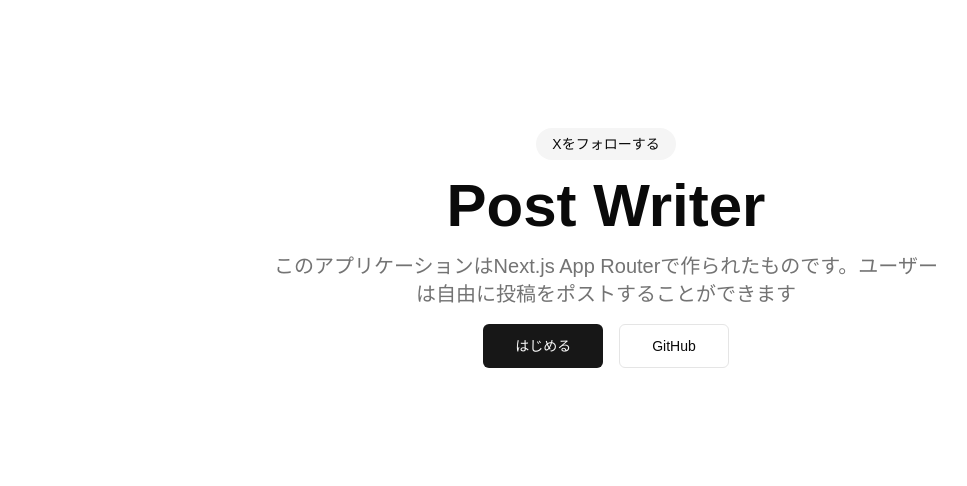
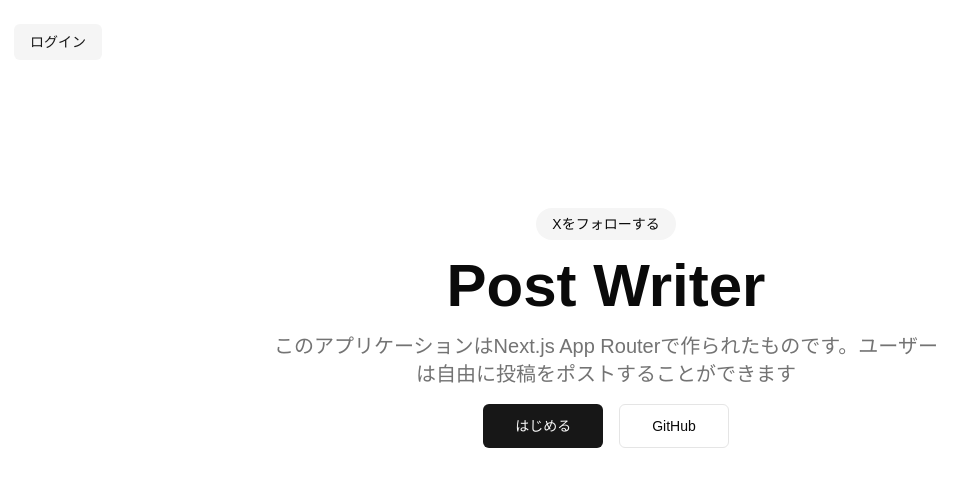
Before and after one commit to fmot/blog-platform, a Next.js app: page / in a window 1280 px wide. Shown: the top 486 px of the page, without its empty margins (34-1001 px from the left). Built offline with nearby package versions, Linux system fonts and the light colour scheme.

Commit message:
2-11 start creating header

```diff
--- /dev/null
+++ b/app/(marketing)/layout.tsx
@@ -0,0 +1,22 @@
+import { buttonVariants } from "@/components/ui/button";
+import { cn } from "@/lib/utils";
+import  Link from "next/link";
+
+export default function MarketingLayout({
+    children,
+}: {
+    children: React.ReactNode
+}){
+    return (
+        <div>
+            <header className="container z-40 bg-background">
+                <div className="h-20 py-6 pl-4 sm:pl-8 md:pl-10 lg:pl-12">
+                    <nav>
+                        <Link href={"/login"} className={cn(buttonVariants({ variant: "secondary", size: "sm" }), "px-4")}>ログイン</Link>
+                    </nav>
+                </div>
+            </header>
+            <main>{children}</main>
+        </div>
+    )
+};
```
